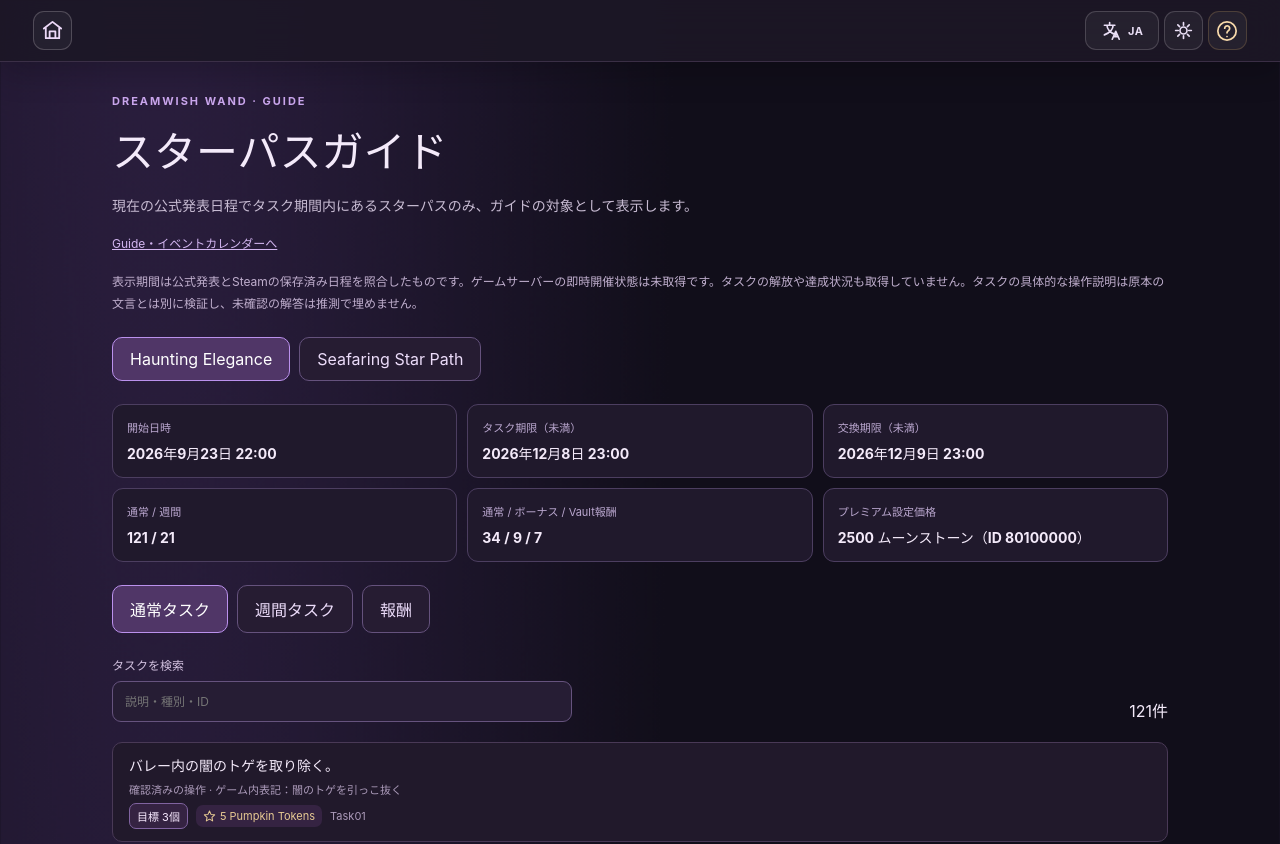
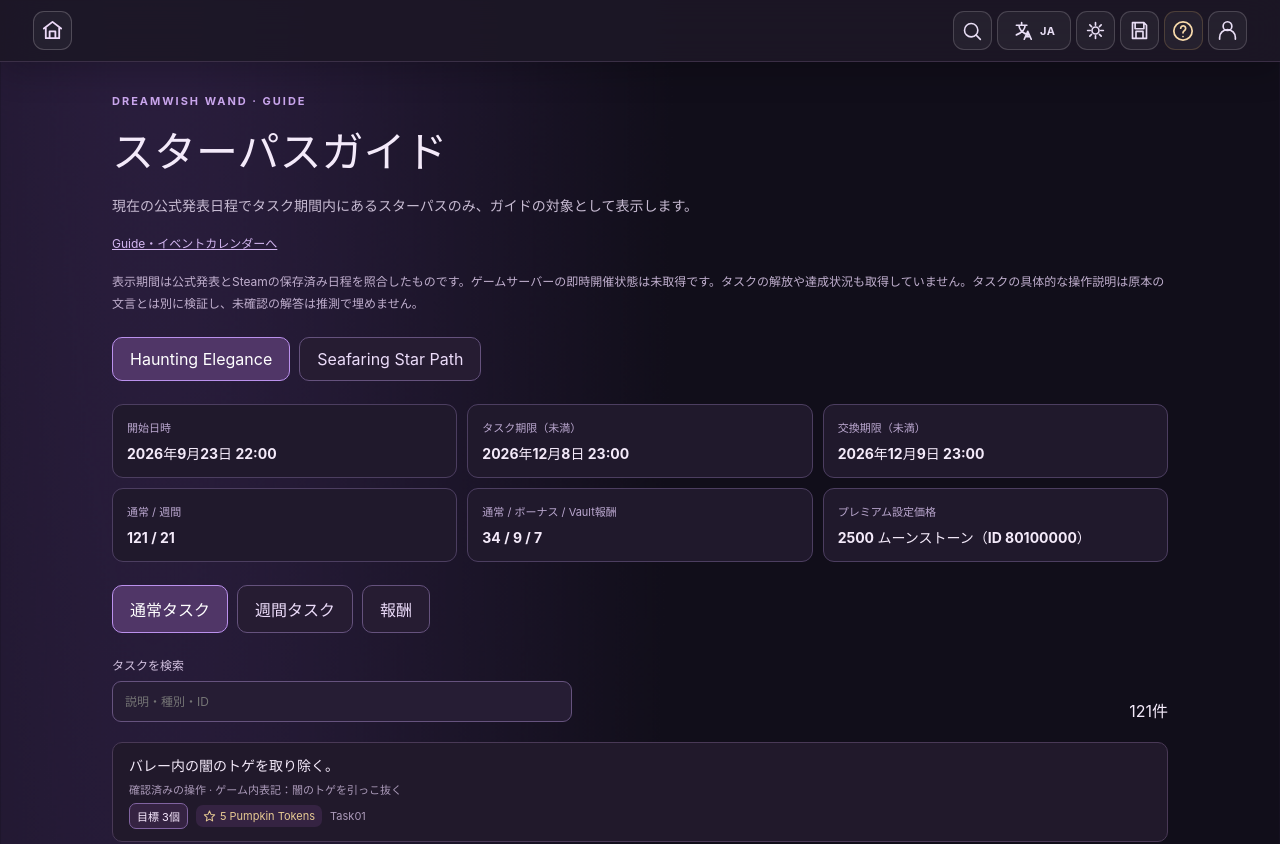
Before and after one commit to DreamwishWand/Wand, a SvelteKit app: page /guide/star-path in a window 1280 px wide. Shown: the top 844 px of the page. Built offline with nearby package versions, Linux system fonts and the light colour scheme.

Commit message:
feat(shell): contextual per-service tools and honest account entry on existing shared header

```diff
--- a/src/routes/+layout.svelte
+++ b/src/routes/+layout.svelte
@@ -10,6 +10,7 @@
   } from '$lib/ui/preferences';
 
   let tutorialOpen=false;
+  let accountOpen=false;
   let collectionBusy=false;
   let languageOpen=false;
   let uiLocale:WandLanguage='ja';
@@ -60,13 +61,25 @@
     const inputs=Array.from(document.querySelectorAll<HTMLInputElement>('input[type="file"]'));
     inputs.find(input=>input.getAttribute('aria-label')===label && !input.disabled)?.click();
   }
+  function focusContextSearch(){
+    const label=service==='collection'?'8言語のアイテム名で検索':
+      service==='starpath'?'通常タスクを検索':
+      service==='characters'?'キャラクター名称を検索':'クエスト名・IDを検索';
+    const field=Array.from(document.querySelectorAll<HTMLInputElement>('input')).find(
+      input=>input.getAttribute('aria-label')===label && !input.disabled);
+    field?.focus();
+    field?.scrollIntoView({block:'nearest'});
+  }
+  function openWorldSource(){
+    document.querySelector<HTMLInputElement>('.world-preview input[type="file"][accept*=".zip"]:not(:disabled)')?.click();
+  }
   function backupCollection(){window.dispatchEvent(new Event('wand:collection-backup'));}
   function restoreCollection(){
     document.querySelector<HTMLInputElement>('input[aria-label="Collectionバックアップを選択"]')?.click();
   }
 </script>
 <svelte:window on:keydown={(event:KeyboardEvent)=>{
-  if(event.key==='Escape'){tutorialOpen=false;languageOpen=false;}
+  if(event.key==='Escape'){tutorialOpen=false;languageOpen=false;accountOpen=false;}
 }}/>
 <div class="site-shell">
   <header class="site-header">
@@ -77,6 +90,24 @@
     {/if}
     <div class="header-spacer"></div>
     <div class="site-actions" aria-label="ページ操作">
+      {#if service==='collection'}
+        <div class="header-context-tools" role="group" aria-label="Collectionツールバー">
+          <button class="header-icon-button header-context-optional" type="button" on:click={focusContextSearch} aria-label="Collectionを検索" title="検索"><WandIcon name="search" size={20}/></button>
+          <button class="header-icon-button header-context-optional" type="button" on:click={()=>window.dispatchEvent(new Event('wand:collection-filters'))} aria-label="絞り込みを切り替える" title="絞り込み"><WandIcon name="filter" size={20}/></button>
+        </div>
+      {:else if service==='starpath'||service==='characters'||route.includes('/guide/quests')}
+        <div class="header-context-tools" role="group" aria-label="Guideツールバー">
+          <button class="header-icon-button" type="button" on:click={focusContextSearch} aria-label="ガイドを検索" title="このページを検索"><WandIcon name="search" size={20}/></button>
+        </div>
+      {:else if service==='world'}
+        <div class="header-context-tools" role="group" aria-label="Worldツールバー">
+          <button class="header-icon-button" type="button" on:click={openWorldSource} aria-label="World原本ZIPを開く" title="World原本ZIPを開く"><WandIcon name="folder" size={20}/></button>
+        </div>
+      {:else if service==='save'&&route.includes('/diagnostics')}
+        <div class="header-context-tools" role="group" aria-label="Saveツールバー">
+          <button class="header-icon-button header-context-optional" type="button" on:click={()=>window.dispatchEvent(new Event('wand:save-clear'))} aria-label="Save診断結果を破棄" title="診断結果を破棄"><WandIcon name="close" size={20}/></button>
+        </div>
+      {/if}
       <div class="header-language-menu">
         <button bind:this={languageButton} class="header-icon-button header-language-button" type="button"
           aria-label="表示言語を切り替える" title="表示言語を切り替える" aria-expanded={languageOpen}
@@ -102,8 +133,10 @@
       {#if service==='collection'||service==='save'}
         <button class="header-icon-button" type="button" on:click={openSaveFile} disabled={service==='collection'&&collectionBusy}
           aria-label="セーブファイルを読み込む" title="セーブファイルを読み込む">
-          <WandIcon name="upload" size={21}/>
+          <WandIcon name="save" size={21}/>
         </button>
+      {:else}
+        <a class="header-icon-button" href="{base}/save/diagnostics/" aria-label="セーブファイルを開く（開発用診断）" title="セーブファイルを開く"><WandIcon name="save" size={21}/></a>
       {/if}
       {#if service==='collection'}
         <button class="header-icon-button" type="button" on:click={backupCollection}
@@ -118,6 +151,10 @@
       <button class="header-icon-button help-action" type="button" on:click={()=>tutorialOpen=true}
         aria-label="このページのチュートリアル" title="このページのチュートリアル">
         <WandIcon name="help" size={22}/>
+      </button>
+      <button class="header-icon-button" type="button" on:click={()=>accountOpen=true}
+        aria-label="ログイン・アカウント" title="ログイン・アカウント（準備中）">
+        <WandIcon name="character" size={21}/>
       </button>
     </div>
   </header>
@@ -141,3 +178,16 @@
     </div>
   </div>
 {/if}
+
+{#if accountOpen}
+  <div class="tutorial-backdrop">
+    <div class="tutorial-dialog" role="dialog" aria-modal="true" aria-label="アカウント">
+      <header class="tutorial-top">
+        <div><WandIcon name="character" size={24}/><h2>アカウント</h2></div>
+        <button type="button" class="header-icon-button" on:click={()=>accountOpen=false} aria-label="アカウント画面を閉じる"><WandIcon name="close" size={22}/></button>
+      </header>
+      <p class="header-account-info">ログイン機能は準備中です。Collectionの記録は現在の端末に保存されます。セーブファイルをサーバーへ送信することなく利用できます。</p>
+      <button type="button" class="tutorial-done" on:click={()=>accountOpen=false}>閉じる</button>
+    </div>
+  </div>
+{/if}
```
